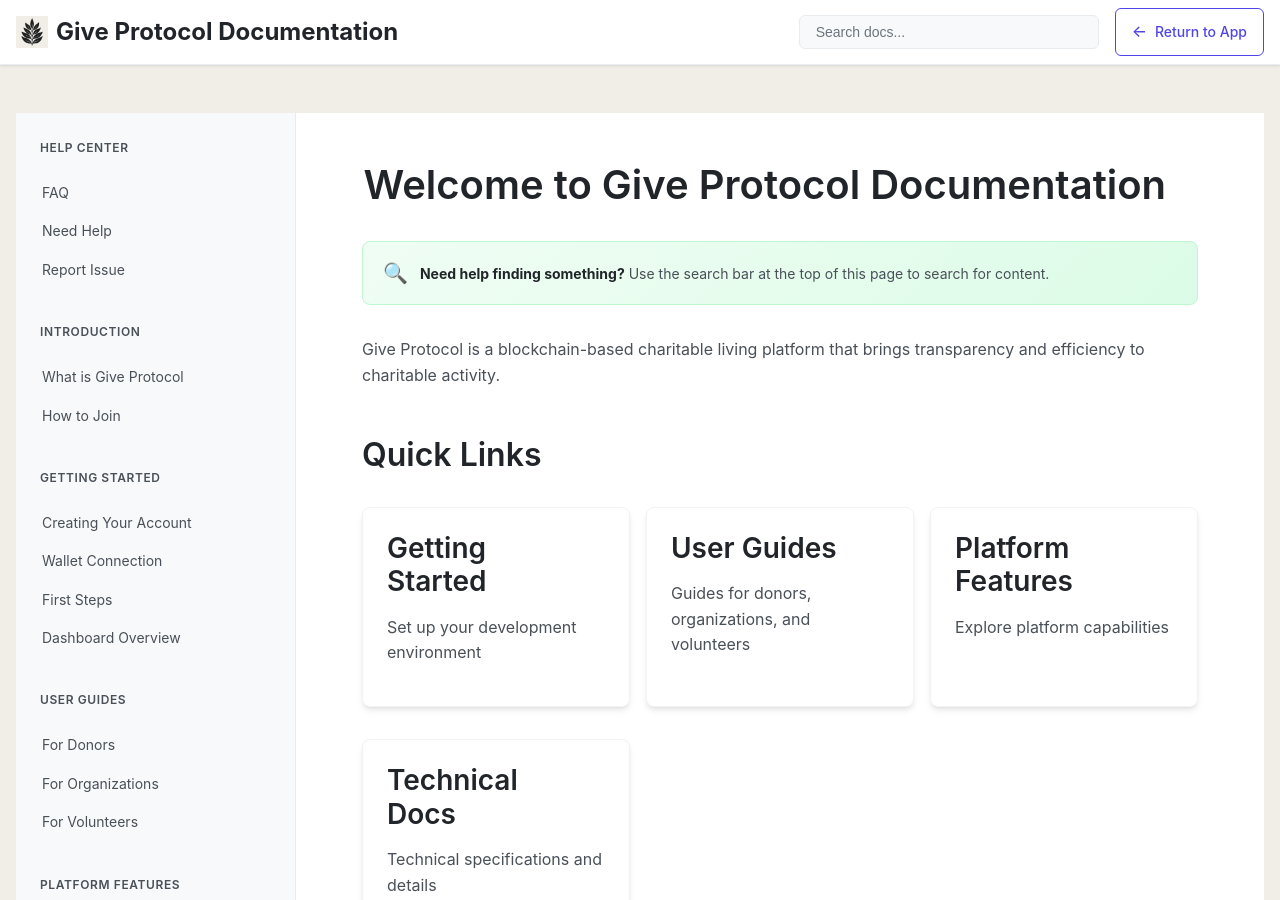
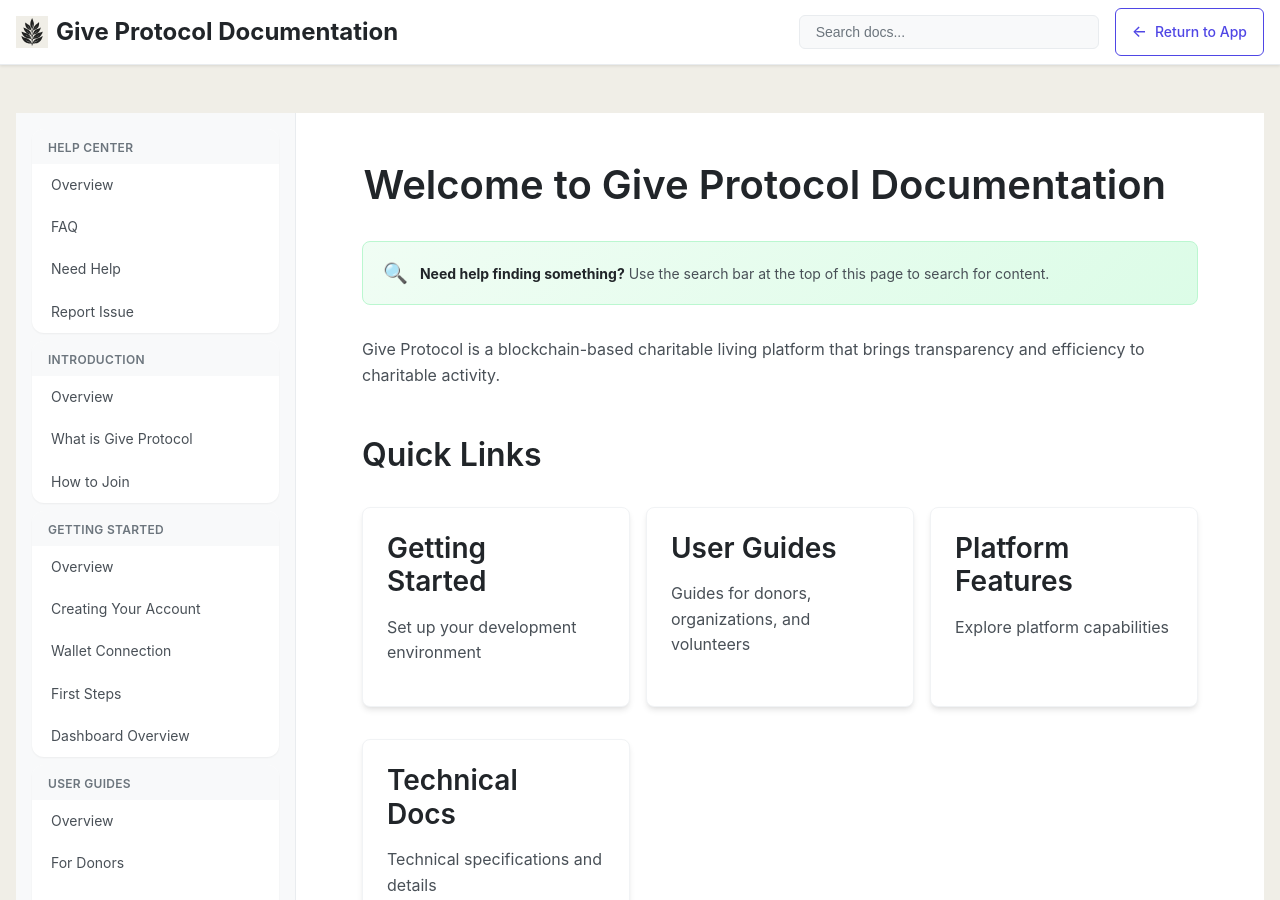
Before and after one commit to drigobl/Duration-Give, a Jekyll site: the page built from index.md, in a window 1280 px wide and 900 px high. Built offline with Jekyll 4.4.1, drawn with Linux system fonts in a browser that asks for light colours.

Commit message:
Redesign sidebar navigation to match Braver support style
- Update sidebar HTML structure with non-clickable section headers
- Add "Overview" link as first item in each section
- Implement modern Braver-inspired visual design:
  - Light gray background with white section cards
  - Rounded corners and subtle shadows
  - Gradient hover effects and smooth transitions
  - Purple accent colors for active states
- Add CSS variables for easy color customization
- Improve spacing and visual hierarchy

🤖 Generated with [Claude Code](https://claude.ai/code)

Co-Authored-By: Claude <noreply@anthropic.com>

```diff
--- a/_includes/sidebar.html
+++ b/_includes/sidebar.html
@@ -3,14 +3,17 @@
     {% for section in site.navigation %}
       <div class="sidebar-section">
         <h3 class="sidebar-heading" id="nav-{{ section.title | slugify }}">
-          <a href="{{ section.url | relative_url }}"
-             class="sidebar-link {% if page.url == section.url %}active{% endif %}"
-             {% if page.url == section.url %}aria-current="page"{% endif %}>
-            {{ section.title }}
-          </a>
+          {{ section.title }}
         </h3>
-        {% if section.subnav %}
-          <ul class="sidebar-list" role="list" aria-labelledby="nav-{{ section.title | slugify }}">
+        <ul class="sidebar-list" role="list" aria-labelledby="nav-{{ section.title | slugify }}">
+          <li role="listitem">
+            <a href="{{ section.url | relative_url }}"
+               class="sidebar-sublink {% if page.url == section.url %}active{% endif %}"
+               {% if page.url == section.url %}aria-current="page"{% endif %}>
+              Overview
+            </a>
+          </li>
+          {% if section.subnav %}
             {% for item in section.subnav %}
               <li role="listitem">
                 <a href="{{ item.url | relative_url }}"
@@ -20,8 +23,8 @@
                 </a>
               </li>
             {% endfor %}
-          </ul>
-        {% endif %}
+          {% endif %}
+        </ul>
       </div>
     {% endfor %}
   </div>
--- a/assets/css/main.css
+++ b/assets/css/main.css
@@ -34,6 +34,15 @@
   /* Focus outline for keyboard navigation */
   --focus-outline: 3px solid #4F46E5;
   --focus-outline-offset: 2px;
+
+  /* Sidebar specific colors */
+  --color-sidebar-bg: #f8f9fa;
+  --color-sidebar-section-bg: #ffffff;
+  --color-sidebar-border: #e9ecef;
+  --color-sidebar-text: #495057;
+  --color-sidebar-text-hover: #212529;
+  --color-sidebar-active: #6366f1;
+  --color-sidebar-active-bg: #eef2ff;
 }
 
 /* Base Styles */
@@ -304,11 +313,11 @@ a:hover {
   position: relative;
 }
 
-/* Sidebar Navigation */
+/* Sidebar Navigation - Braver Style */
 .docs-sidebar {
   width: 280px;
-  background-color: var(--color-primary-50);
-  border-right: 1px solid var(--color-primary-200);
+  background-color: var(--color-sidebar-bg);
+  border-right: 1px solid var(--color-sidebar-border);
   overflow-y: auto;
   position: sticky;
   top: 4rem;
@@ -317,42 +326,47 @@ a:hover {
 }
 
 .sidebar-content {
-  padding: 1.5rem 0;
+  padding: 1rem;
 }
 
 .sidebar-section {
-  margin-bottom: 2rem; /* More space between sections */
+  margin-bottom: 0.5rem;
+  background-color: var(--color-sidebar-section-bg);
+  border-radius: 0.75rem;
+  overflow: hidden;
+  box-shadow: 0 1px 2px rgba(0, 0, 0, 0.05);
 }
 
 .sidebar-section:last-child {
-  margin-bottom: 0; /* Remove bottom margin from last section */
+  margin-bottom: 0;
 }
 
 .sidebar-heading {
   font-size: 0.75rem;
   font-weight: 600;
   text-transform: uppercase;
-  letter-spacing: 0.05em;
-  color: var(--color-text-secondary);
-  margin: 0 1.5rem 0; /* Remove bottom margin */
+  letter-spacing: 0.025em;
+  color: var(--color-text-muted);
+  margin: 0;
+  padding: 0.75rem 1rem 0.5rem;
+  background-color: var(--color-sidebar-bg);
 }
 
 .sidebar-link {
-  color: var(--color-text-secondary);
+  color: var(--color-sidebar-text);
   display: block;
-  padding: 0.25rem 0;
-  transition: color 0.2s ease;
-}
-
-.sidebar-link:hover,
-.sidebar-link.active {
-  color: var(--color-indigo-600);
+  transition: all 0.15s ease;
+  text-decoration: none;
+}
+
+.sidebar-link:hover {
+  color: var(--color-sidebar-text-hover);
 }
 
 .sidebar-list {
   list-style: none;
   padding: 0;
-  margin: 0; /* Remove top margin to eliminate gap */
+  margin: 0;
 }
 
 .sidebar-list li {
@@ -360,25 +374,50 @@ a:hover {
 }
 
 .sidebar-sublink {
-  display: block;
-  padding: 0.5rem 1.5rem;
-  color: var(--color-text-secondary);
+  display: flex;
+  align-items: center;
+  padding: 0.625rem 1rem;
+  color: var(--color-sidebar-text);
   font-size: 0.875rem;
-  transition: all 0.2s ease;
-  border-left: 2px solid transparent;
+  transition: all 0.15s ease;
+  border-left: 3px solid transparent;
+  position: relative;
+  text-decoration: none;
+}
+
+.sidebar-sublink:before {
+  content: '';
+  position: absolute;
+  top: 0;
+  left: 0;
+  right: 0;
+  bottom: 0;
+  background: linear-gradient(to right, transparent, transparent);
+  opacity: 0;
+  transition: opacity 0.15s ease;
 }
 
 .sidebar-sublink:hover {
-  color: var(--color-primary-900);
-  background-color: rgba(0, 0, 0, 0.02);
-  border-left-color: var(--color-primary-300);
+  color: var(--color-sidebar-text-hover);
+  background-color: var(--color-sidebar-bg);
+}
+
+.sidebar-sublink:hover:before {
+  background: linear-gradient(to right, rgba(99, 102, 241, 0.1), transparent);
+  opacity: 1;
 }
 
 .sidebar-sublink.active {
-  color: var(--color-indigo-600);
-  background-color: rgba(79, 70, 229, 0.05);
-  border-left-color: var(--color-indigo-600);
+  color: var(--color-sidebar-active);
+  background-color: var(--color-sidebar-active-bg);
+  border-left-color: var(--color-sidebar-active);
   font-weight: 500;
+  position: relative;
+}
+
+.sidebar-sublink.active:before {
+  background: linear-gradient(to right, rgba(99, 102, 241, 0.15), transparent);
+  opacity: 1;
 }
 
 /* Main Content Area */
```
